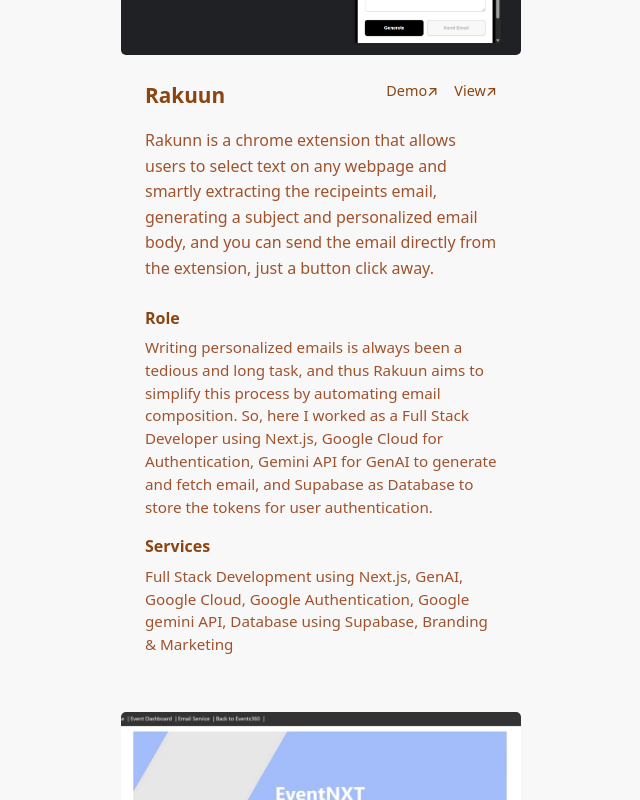
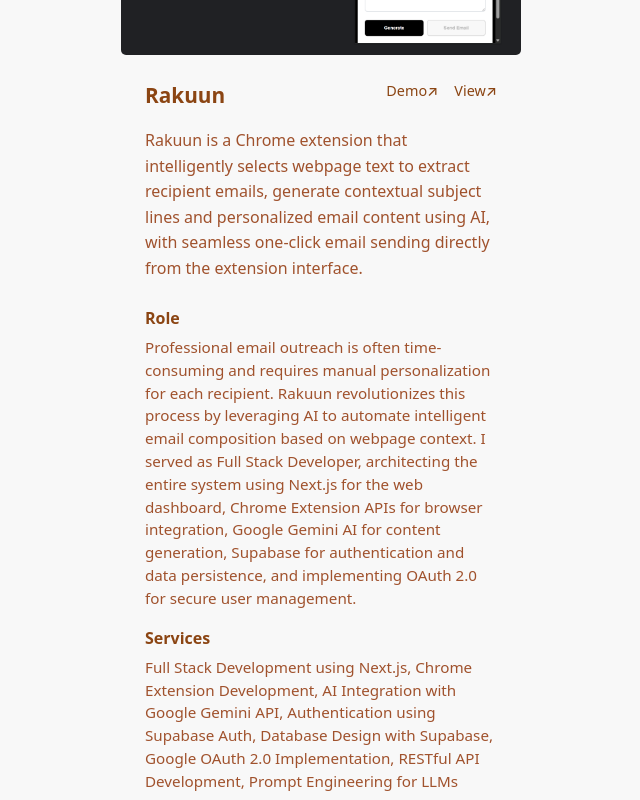
Before and after one commit to Rishabh-Pagaria/rishabh, a React (Vite) app: page / in a window 1280 px wide. Shown: the part 1200-2000 px from the top of the page, without its empty margins (319-959 px from the left). Built offline with nearby package versions, Linux system fonts and the light colour scheme.

Commit message:
project section update project

```diff
--- a/src/components/ProjectsSection.tsx
+++ b/src/components/ProjectsSection.tsx
@@ -6,9 +6,18 @@
     {
       thumbnail: 'images/Rakuun.png',
       title: 'Rakuun',
-      description: 'Rakunn is a chrome extension that allows users to select text on any webpage and smartly extracting the recipeints email, generating a subject and personalized email body, and you can send the email directly from the extension, just a button click away.',
-      role: 'Writing personalized emails is always been a tedious and long task, and thus Rakuun aims to simplify this process by automating email composition. So, here I worked as a Full Stack Developer using Next.js, Google Cloud for Authentication, Gemini API for GenAI to generate and fetch email, and Supabase as Database to store the tokens for user authentication.',
-      services: ['Full Stack Development using Next.js', 'GenAI', 'Google Cloud', 'Google Authentication','Google gemini API', 'Database using Supabase','Branding & Marketing'],
+      description: 'Rakuun is a Chrome extension that intelligently selects webpage text to extract recipient emails, generate contextual subject lines and personalized email content using AI, with seamless one-click email sending directly from the extension interface.',
+      role: 'Professional email outreach is often time-consuming and requires manual personalization for each recipient. Rakuun revolutionizes this process by leveraging AI to automate intelligent email composition based on webpage context. I served as Full Stack Developer, architecting the entire system using Next.js for the web dashboard, Chrome Extension APIs for browser integration, Google Gemini AI for content generation, Supabase for authentication and data persistence, and implementing OAuth 2.0 for secure user management.',
+      services: [
+        'Full Stack Development using Next.js',
+        'Chrome Extension Development',
+    'AI Integration with Google Gemini API',
+    'Authentication using Supabase Auth',
+    'Database Design with Supabase',
+    'Google OAuth 2.0 Implementation',
+    'RESTful API Development',
+    'Prompt Engineering for LLMs'
+  ],
       demoLink: '#',
       githubLink: 'https://github.com/Rishabh-Pagaria/rakuun'
     },
```
